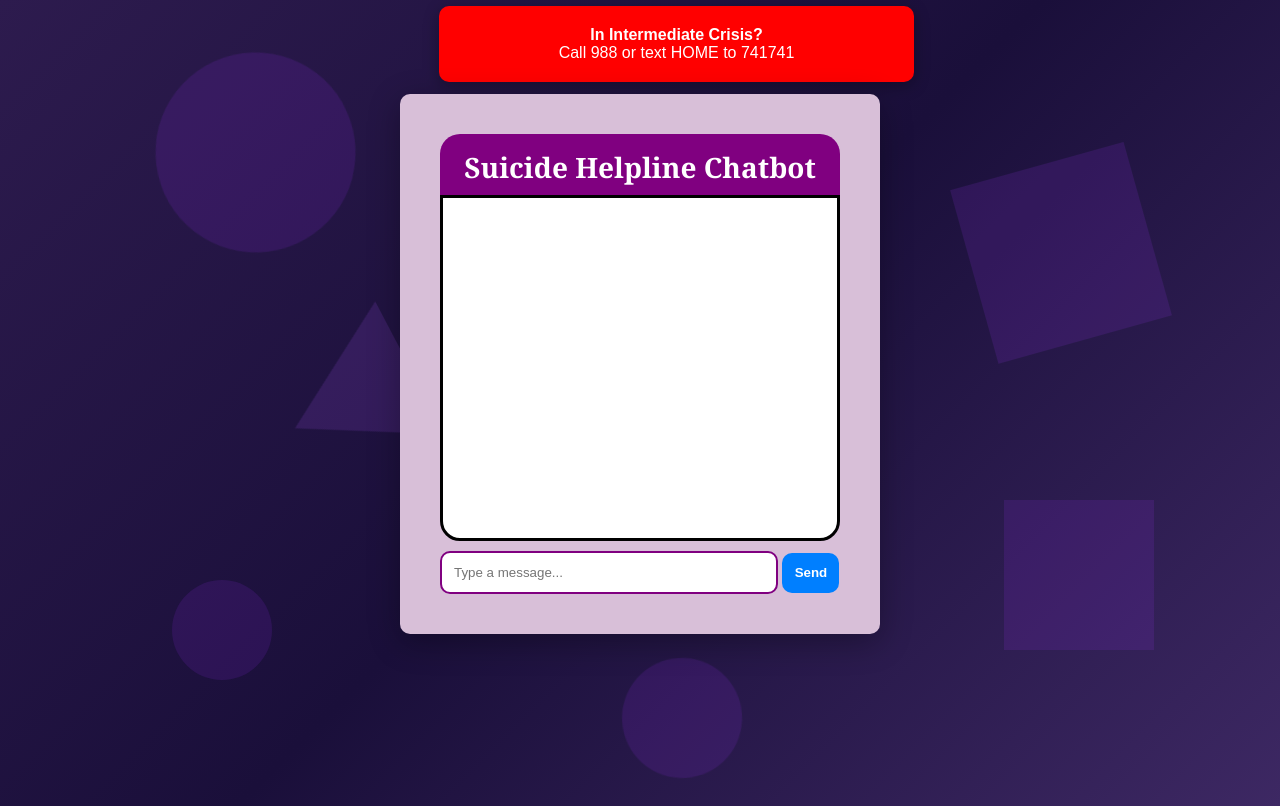
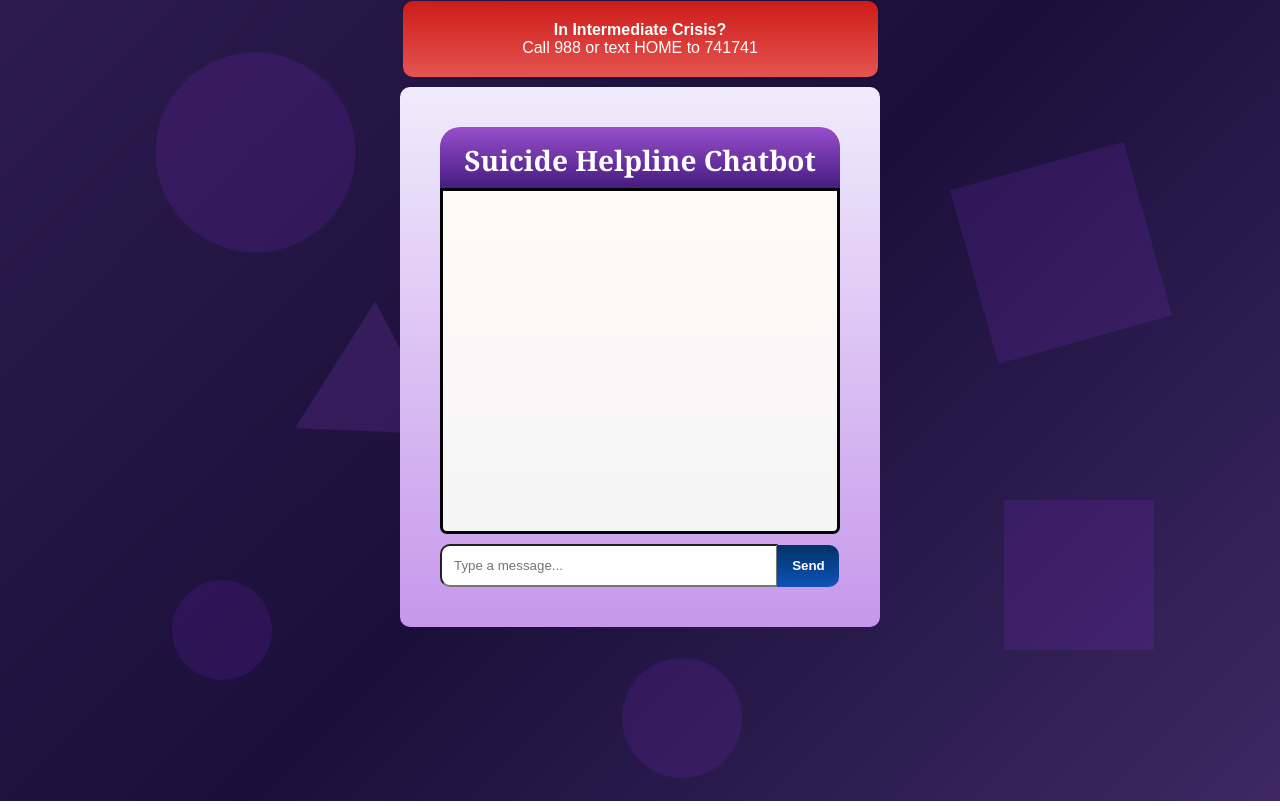
Before and after one commit to Nikhilkushwaha9899/Chatbot, a plain HTML site: page index.html in a window 1280 px wide. Drawn offline with Linux system fonts and the light colour scheme.

Commit message:
Refactor chatbot UI with new styles and layout
Updated styles and layout for the chatbot interface.

```diff
--- a/index.html
+++ b/index.html
@@ -125,11 +125,10 @@
 
   #chatbox {
     width: 400px;
-    margin: 50px auto;
-    background-color: RGB(216, 191, 216);
+    margin: 10px auto;
+    background:linear-gradient(to top,#C797EB,#F0ECFC);
     padding: 40px;
     border-radius: 10px;
-    box-shadow: 0 8px 32px rgba(0, 0, 0, 0.3);
   }
 
   #messages {
@@ -138,13 +137,14 @@
     border: 3px solid black;
     padding: 10px;
     margin-bottom: 10px;
-    background-color: white;
-    border-bottom-left-radius:20px;
-    border-bottom-right-radius:20px;
+    background:linear-gradient(to bottom,#fffafa,#f5f5f5);
+    border-bottom-left-radius:7px;
+    border-bottom-right-radius:7px;
   }
 
   .user {
     color: blue;
+
   }
 
   .bot {
@@ -155,29 +155,33 @@
     width: 310px;
     padding: 12px;
     border-radius: 10px;
-    border: 2px solid purple;
+    border-bottom-right-radius:0;
+    border-top-right-radius:0;
   }
 
   button {
     padding: 10px;
-    background-color: rgb(0, 127, 255);
+    background:linear-gradient(to bottom,#003366,#0f52ba);
     border-radius: 10px;
     border: none;
     color: white;
     cursor: pointer;
     font-weight: bold;
-    width:57px;
-    height:40px
+    width:62px;
+    height:42px;
+    margin-left:-5px;
+    border-bottom-left-radius:0;
+    border-top-left-radius:0;
   }
 
   button:hover {
-    background-color: rgb(0, 100, 200);
+    background:linear-gradient(to bottom ,#000080,#00bfff);
   }
 
   h1 {
     text-align: center;
     margin-bottom: -5px;
-    background-color: purple;
+    background:linear-gradient(to bottom,#994ECC,#3E187A);
     line-height: 2;
     color: white;
     font-family: Georgia, "Times New Roman", serif;
@@ -188,14 +192,13 @@
   }
 
   #red {
-    background-color: red;
+    background:linear-gradient(to bottom,#cd1c18,#e55451);
     width: 435px;
     text-align: center;
     color: white;
     border-radius: 10px;
     padding: 20px;
-    margin: 6px 439px -38px ;
-    box-shadow: 0 4px 16px rgba(0, 0, 0, 0.3);
+    margin: 1px auto  ;
   }
 
   #call {
```
